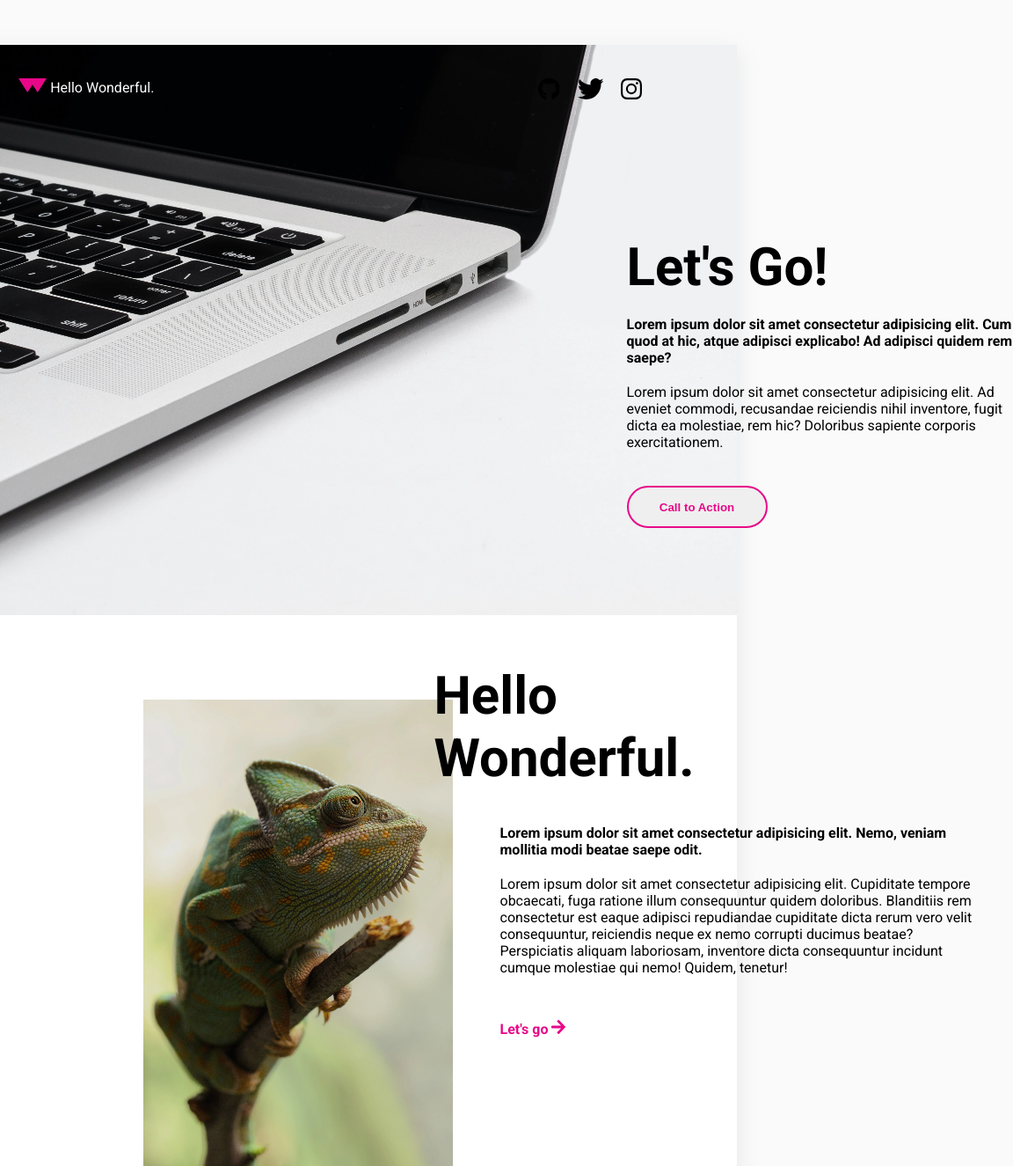
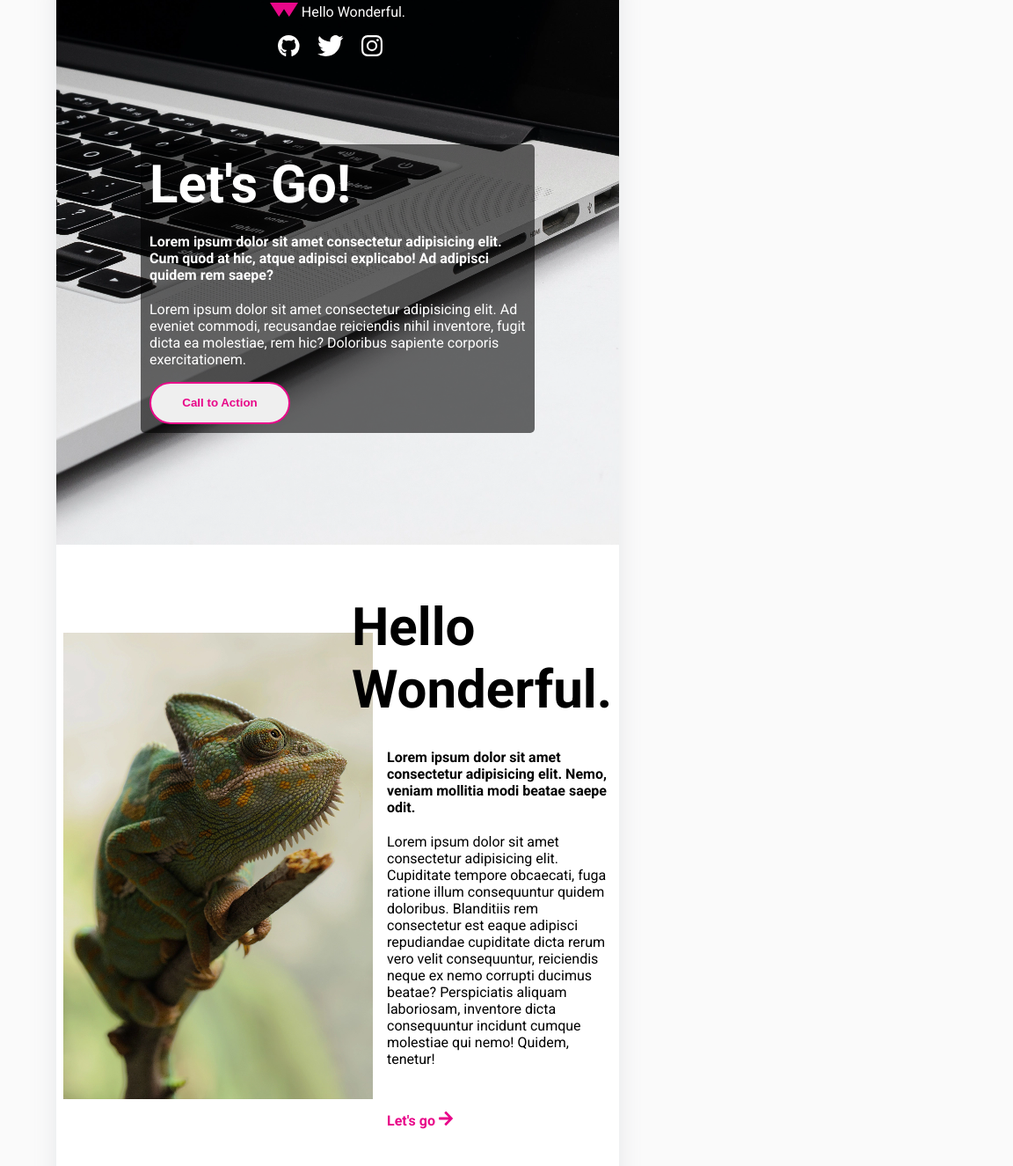
Before and after one commit to JGardener/wonderful, a website: page index.html in a window 768 px wide. Shown: the part 29-1354 px from the top of the page at 88% size, 1152 px wide, since content can reach past the window. Drawn offline with Linux system fonts and the light colour scheme.

Commit message:
Completed responsiveness. Code refactor to follow

```diff
--- a/index.html
+++ b/index.html
@@ -11,8 +11,8 @@
     <div id="wrapper">
 
         <!-- Macbook Section -->
-        <section id="macbook">
-            <div id="top-bar">
+        <section id="macbook" class="flex flex-direction-column align-items-center">
+            <div id="top-bar" class="flex justify-content-space-between">
                 <p class="font-white">
                     <svg
                         xmlns="http://www.w3.org/2000/svg"
@@ -94,7 +94,7 @@
         </section>
 
         <!-- Chameleon Section -->
-        <section id="chameleon">
+        <section id="chameleon" class="flex justify-content-center align-items-center">
             <div id="chameleon-image"></div>
                 <div id="chameleon-text-container">
                     <h1 class="title">Hello<br/>Wonderful.</h1>
--- a/styles.css
+++ b/styles.css
@@ -18,8 +18,16 @@
     display: flex;
 }
 
+.flex-direction-column {
+    flex-direction: column;
+}
+
 .justify-content-center {
     justify-content: center;
+}
+
+.justify-content-space-between {
+    justify-content: space-between;
 }
 
 .align-items-center{
@@ -44,13 +52,12 @@
 
 body {
     background: #FAFAFAFA;
-    width: 100%;
+    width: 100vw;
 }
 
 #wrapper {
     width: 85.5rem;
     font-family: "Roboto", sans-serif;
-    margin: 10vh auto;
     box-shadow: rgba(149, 157, 165, 0.2) 0px 8px 24px;
 }
 
@@ -63,14 +70,13 @@ body {
 }
 
 #top-bar {
-    position: relative;
     width: 80%;
     justify-content: space-between;
     display: flex;
-    margin: 0 auto;
+    margin: 2rem auto;
     align-self: flex-start;
-    top: 38px;
 }
+
 
 .social-media-container > * {
     margin-right: 16.39px;
@@ -89,12 +95,11 @@ body {
 }
 
 #macbook-text-container {
-    position: relative;
     height: 328px;
-    width: 458px;
-    top: 189px;
-    left: 782px;
     width: 448px;
+    align-self: flex-end;
+    margin-right: 8rem;
+    margin-top: 8rem;
 }
 
 #macbook-text-container > .title, .subtitle {
@@ -102,7 +107,7 @@ body {
 }
 
 #macbook-text-container > .standard-text {
-    margin-bottom: 40px;
+    margin-bottom: 1rem;
 }
 
 .call-to-action {
@@ -122,33 +127,25 @@ body {
 /* Chameleon Section */
 #chameleon {
     height: 729px;
-    display: flex;
     background: #ffffff;
-
 }
 
-
 #chameleon-image {
-    position: relative;
-    top: 96px;
-    left: 232px;
+    height: 530px;
     width: 352px;
-    height: 530px;
     background-image: url("./assets/images/pexels-pixabay-62289.png");
+    margin-right: 2rem;
 }
 
 #chameleon-text-container {
-    position: relative;
-    top: 96px;
-    left: 286px;
-    width: 555px;
+    width: 40%;
     height: 530px;
 }
 
 #chameleon-text-container > .title {
-    position: relative;
-    left: -75px;
-    top: -40px;
+    margin-left: -3.5rem;
+    margin-top: -2.6rem;
+    margin-bottom: 2rem;
 }
 
 #chameleon-text-container > .standard-text {
@@ -286,9 +283,7 @@ input {
     justify-content: space-between;
     width: 80%;
     margin: 0 auto;
-
 }
-
 
 #left-box {
     width: 167px;
@@ -342,3 +337,52 @@ footer > p {
     max-width: 1092px;
     padding: 10px;
 }
+
+@media screen and (max-width: 1220px){
+    #top-bar {
+        width: 50%;
+        align-self: center;
+        height: 10%;
+        flex-direction: column;
+        align-items: center;
+    }
+
+    #top-bar > .social-media-container >.social-link {
+        fill: #ffffff;
+    }
+
+    #macbook-text-container {
+        align-self: center;
+        color: #ffffff;
+        background:#00000094;
+        padding: 10px;
+        border-radius: 5px;
+        margin: 4rem 0 0 0;
+        /* color: #D9D9D9; */
+    }
+
+    #macbook-text-container > .subtitle {
+        color: #ffffff;
+        /* color: #D9D9D9; */
+    }
+}
+
+@media screen and (min-width:640px) and (max-width:768px){
+    #wrapper {
+        width: 640px;
+    }
+
+    #chameleon-image {
+        background-position-x: 80%;
+        margin-right: 1rem;
+    }
+
+    #chameleon-text-container > .title {
+        margin-left: -2.5rem;
+    }
+
+    #relax-container {
+        width: 90%;
+    }
+
+}
```
